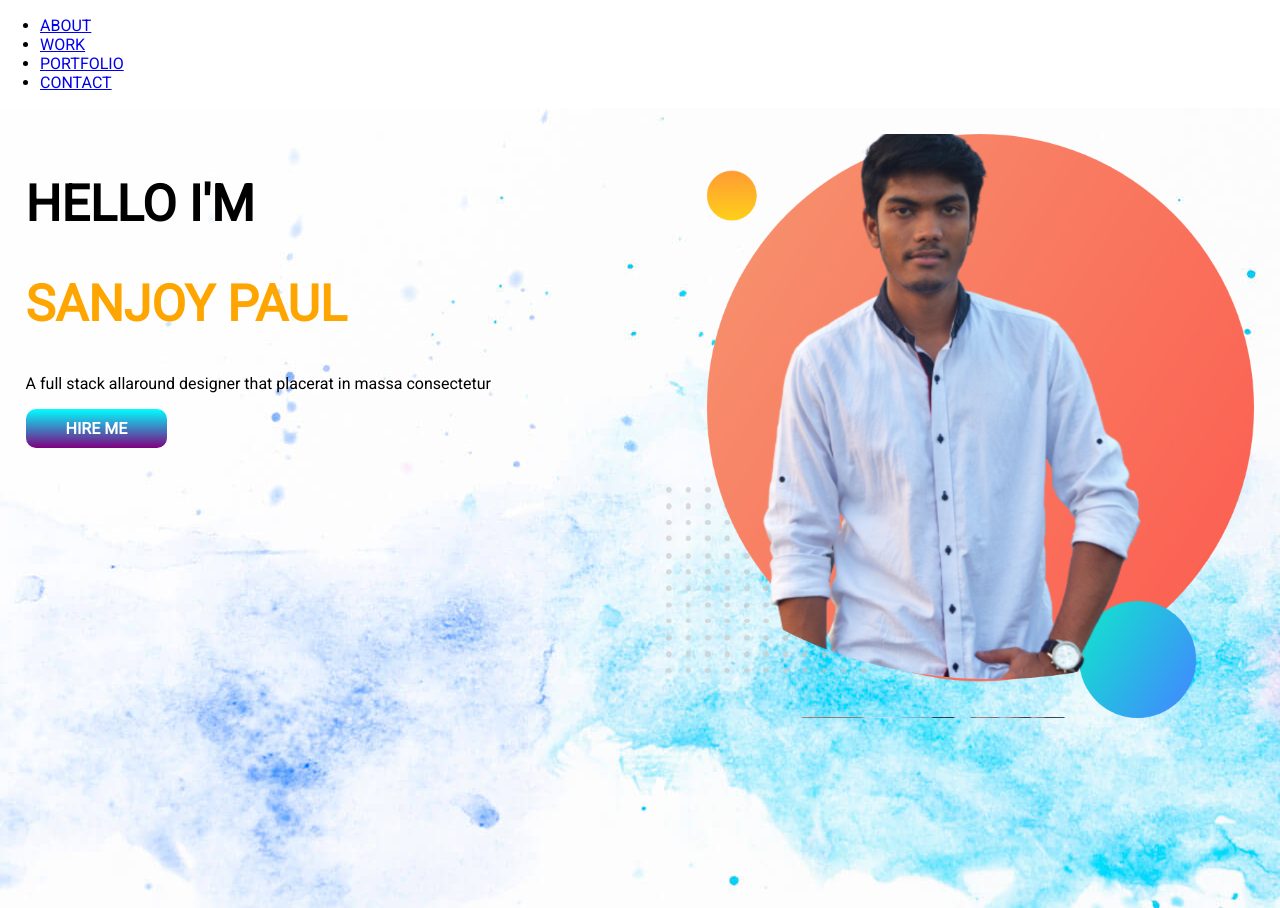
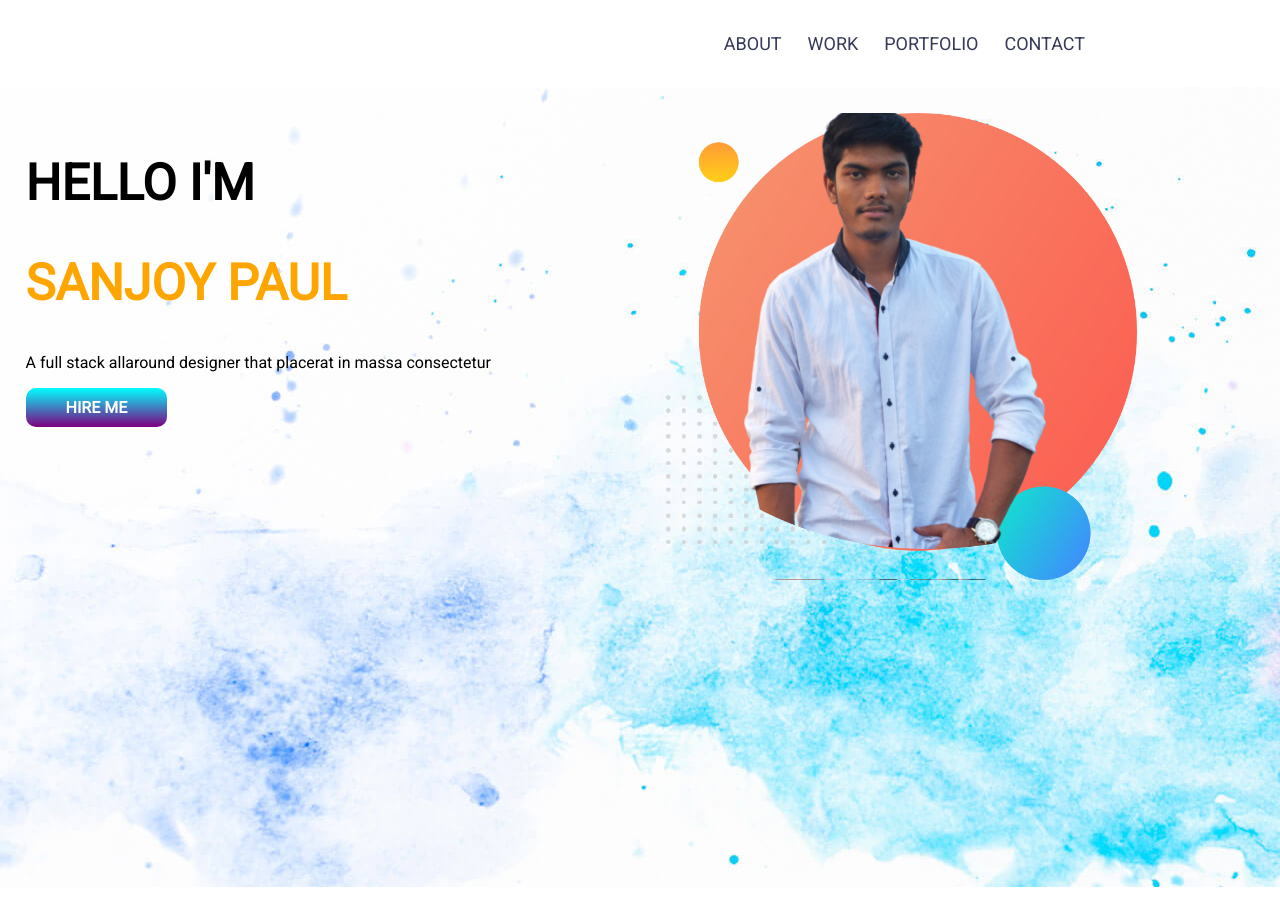
Before and after one commit to Sanjoy1210/first-portfolio, a plain HTML site: page index.html in a window 1280 px wide. Shown: the top 908 px of the page. Drawn offline with Linux system fonts and the light colour scheme.

Commit message:
header added

```diff
--- a/style.css
+++ b/style.css
@@ -4,9 +4,31 @@ html, body {
     margin: 0;
 }
 
-/* header {
-    background-color: #f3f3f3;
-} */
+header {
+    width: 90%;
+    margin: 0;
+    overflow: hidden;
+}
+
+.menu {
+    margin-right: 50px;
+    padding: 15px 0;
+    float: right;
+}
+
+.menu li {
+    list-style-type: none;
+    margin-right: 12px;
+    display: inline-block;
+}
+
+.menu a {
+    display: inline-block;
+    color: #363958;
+    padding: 2px 5px;
+    text-decoration: none;
+    font-size: 18px;
+}
 
 .orange-color {
     color: orange;
@@ -29,7 +51,7 @@ section {
 }
 
 .half-width img {
-    width: 100%;
+    width: 80%;
 }
 
 .top-banner {
```
